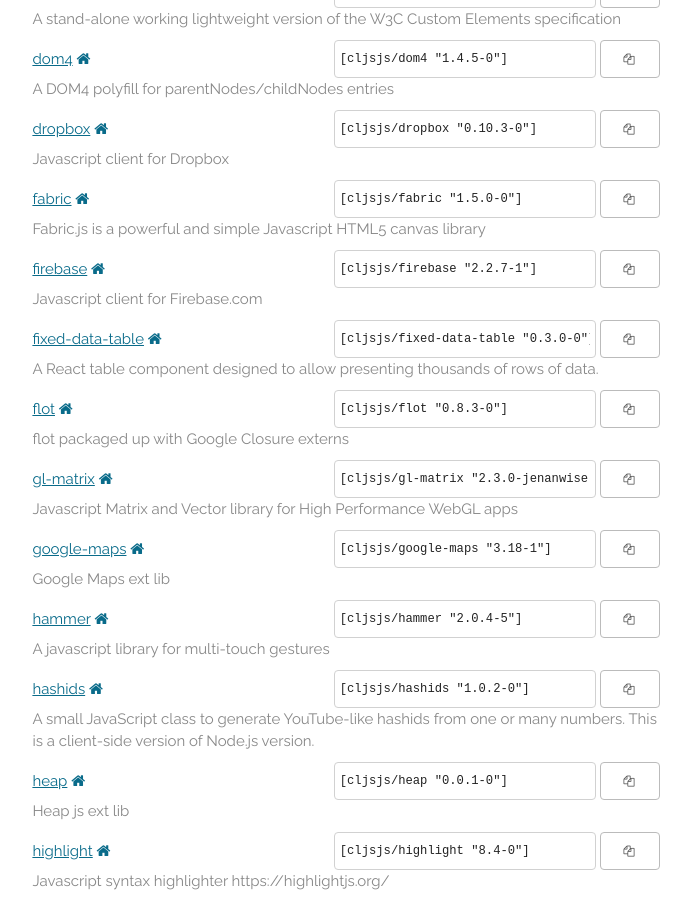
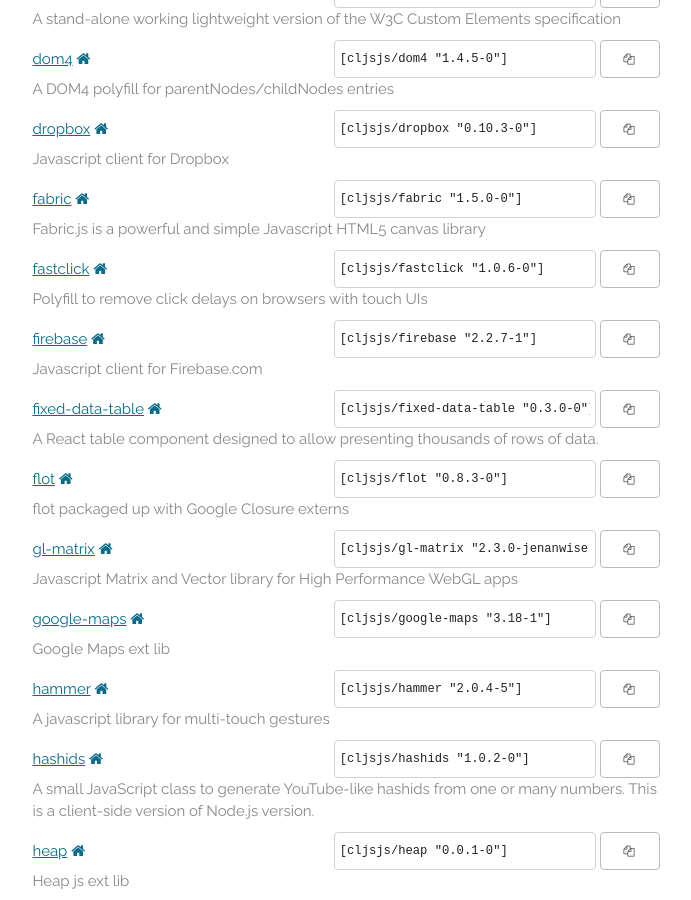
Before and after one commit to cljsjs/cljsjs.github.io, a Jekyll site: the page built from index.markdown, in a window 1280 px wide and 900 px high, scrolled down 1914 px. Shown: the whole window, without its empty margins (294-985 px from the left). Built offline with Jekyll 4.4.1, drawn with Linux system fonts in a browser that asks for light colours; nearby versions of some CDN libraries; comment, search, counter and statistics services are not loaded.

Commit message:
Automatic update

```diff
--- a/_includes/packages.html
+++ b/_includes/packages.html
@@ -135,6 +135,15 @@
       <button data-clipboard-text='[cljsjs/fabric "1.5.0-0"]'><i class="fa fa-copy"></i></button>
     </span>
     <p class="description">Fabric.js is a powerful and simple Javascript HTML5 canvas library</p>
+  </li>
+  <li>
+    <a href="https://clojars.org/cljsjs/fastclick">fastclick</a>
+    <a href="https://github.com/ftlabs/fastclick" target="new"><i class="fa fa-home"></i></a>
+    <span class="clojars">
+      <input type="text" value='[cljsjs/fastclick "1.0.6-0"]'/>
+      <button data-clipboard-text='[cljsjs/fastclick "1.0.6-0"]'><i class="fa fa-copy"></i></button>
+    </span>
+    <p class="description">Polyfill to remove click delays on browsers with touch UIs</p>
   </li>
   <li>
     <a href="https://clojars.org/cljsjs/firebase">firebase</a>
```
